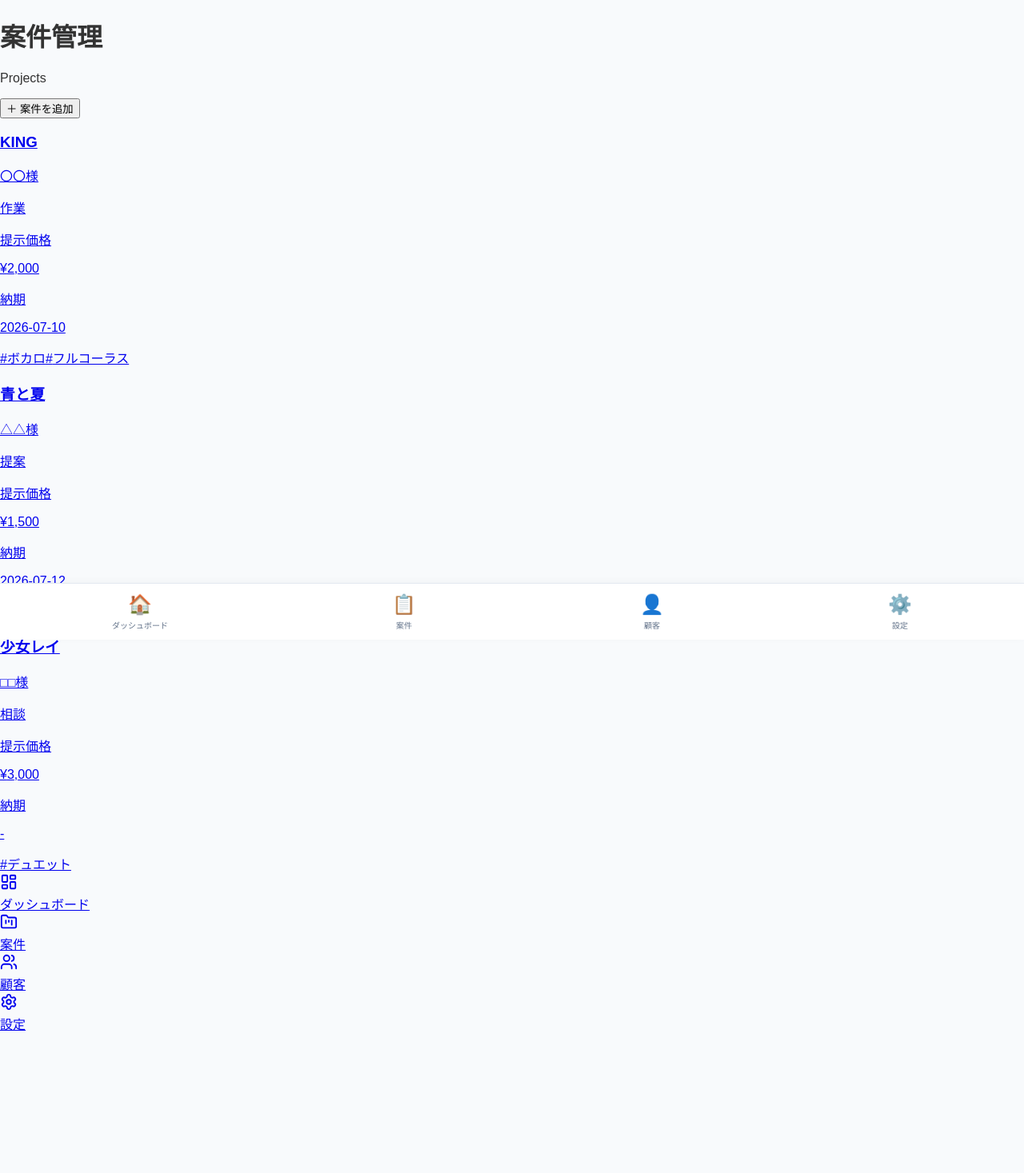
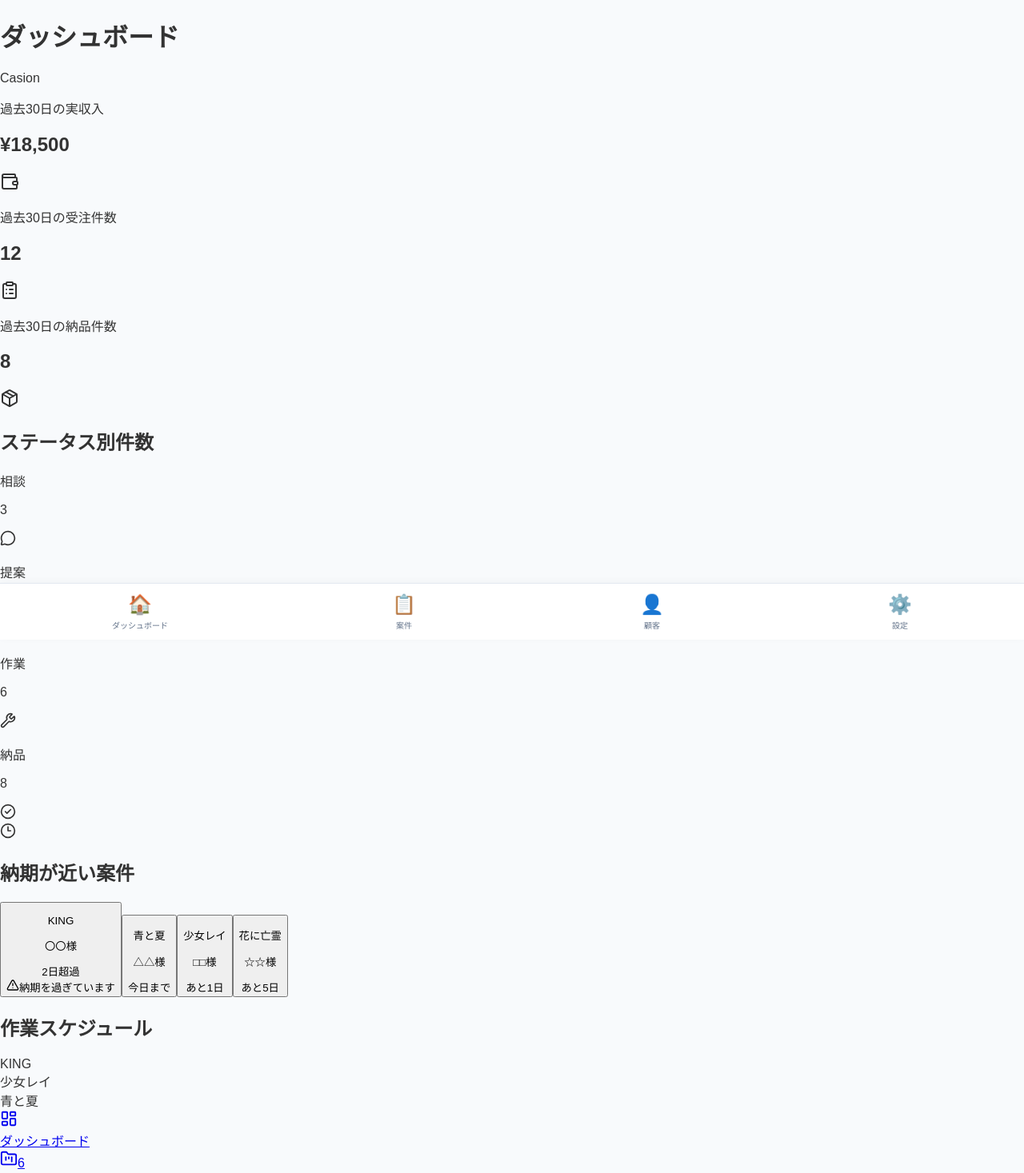
Before and after one commit to southand1000/casion, a Next.js app: page / in a window 1280 px wide. Shown: the top 1467 px of the page at 80% size. Before the commit the page ends 1372 px from the top, so only its background shows below. Built offline with nearby package versions, Linux system fonts and the light colour scheme.

Commit message:
dashboard

```diff
--- a/app/page.tsx
+++ b/app/page.tsx
@@ -1,57 +1,64 @@
-"use client";
-
-import { useState } from "react";
-
 import Header from "@/app/components/layout/Header";
 import BottomNav from "@/app/components/layout/BottomNav";
 
-import ProjectCard from "@/app/projects/ProjectCard";
-import ProjectModal from "@/app/projects/ProjectModal";
+import StatsCard from "@/app/components/dashboard/StatsCard";
+import StatusCard from "@/app/components/dashboard/StatusCard";
+import DeadlineCard from "@/app/components/dashboard/DeadlineCard";
+import GanttChart from "@/app/components/dashboard/GanttChart";
 
-import { projects } from "@/lib/mock/projects";
+import { Wallet, ClipboardList, Package } from "lucide-react";
 
-export default function ProjectsPage() {
-  const [open, setOpen] = useState(false);
+import { dashboardData } from "@/lib/mockData";
 
+export default function Home() {
   return (
     <>
       <Header
-        title="案件管理"
-        subtitle="Projects"
+        title="ダッシュボード"
+        subtitle="Casion"
       />
 
-      <div className="px-5 pt-4">
-        <button
-          onClick={() => setOpen(true)}
-          className="
-            w-full
-            rounded-2xl
-            bg-primary
-            py-4
-            font-semibold
-            text-primary-foreground
-            shadow-sm
-          "
-        >
-          ＋ 案件を追加
-        </button>
-      </div>
+      <main className="space-y-5 p-5 pb-28">
 
-      <main className="space-y-4 p-5 pb-28">
-        {projects.map((project) => (
-          <ProjectCard
-            key={project.id}
-            project={project}
+        <section className="grid gap-4">
+
+          <StatsCard
+            title="過去30日の実収入"
+            value={`¥${dashboardData.stats.revenue30.toLocaleString()}`}
+            icon={<Wallet size={24} />}
           />
-        ))}
+
+          <StatsCard
+            title="過去30日の受注件数"
+            value={dashboardData.stats.orders30}
+            icon={<ClipboardList size={24} />}
+          />
+
+          <StatsCard
+            title="過去30日の納品件数"
+            value={dashboardData.stats.delivered30}
+            icon={<Package size={24} />}
+          />
+
+        </section>
+
+        <StatusCard
+          {...dashboardData.status}
+        />
+
+        <DeadlineCard
+          projects={dashboardData.deadlines}
+        />
+
+        <GanttChart
+          items={dashboardData.gantt}
+        />
+
       </main>
 
-      <ProjectModal
-        open={open}
-        onClose={() => setOpen(false)}
+      <BottomNav
+        projectBadge={dashboardData.status.working}
       />
-
-      <BottomNav />
     </>
   );
 }
```
